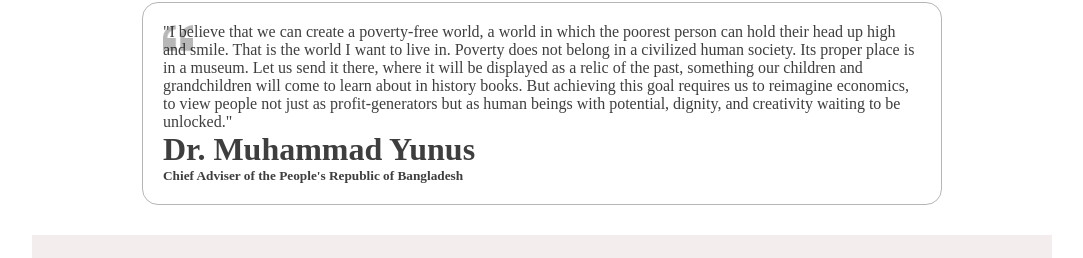
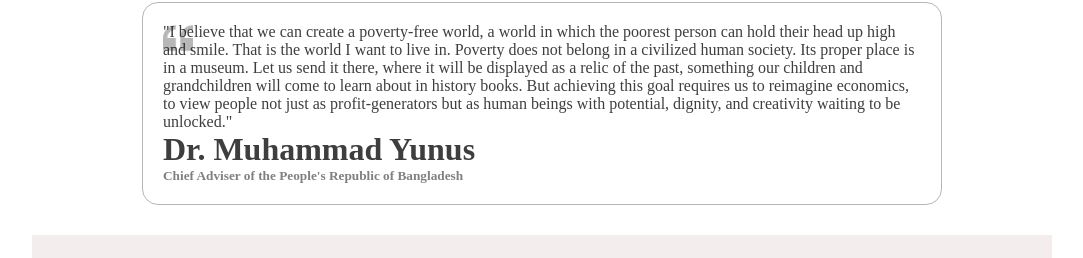
Before and after one commit to dilruba-sarker/B11A1--my--assignment-1, a plain HTML site: page index.html in a window 1280 px wide. Shown: the part 918-1176 px from the top of the page, without its empty margins (98-1181 px from the left). Drawn offline with Linux system fonts and the light colour scheme.

Commit message:
5th commit done

```diff
--- a/style.css
+++ b/style.css
@@ -307,3 +307,6 @@ font-family: Fira Sans;
    background-position: inherit;
    font-size: 16px;
 }
+.quation-section h5{
+    color: grey;
+}
```
